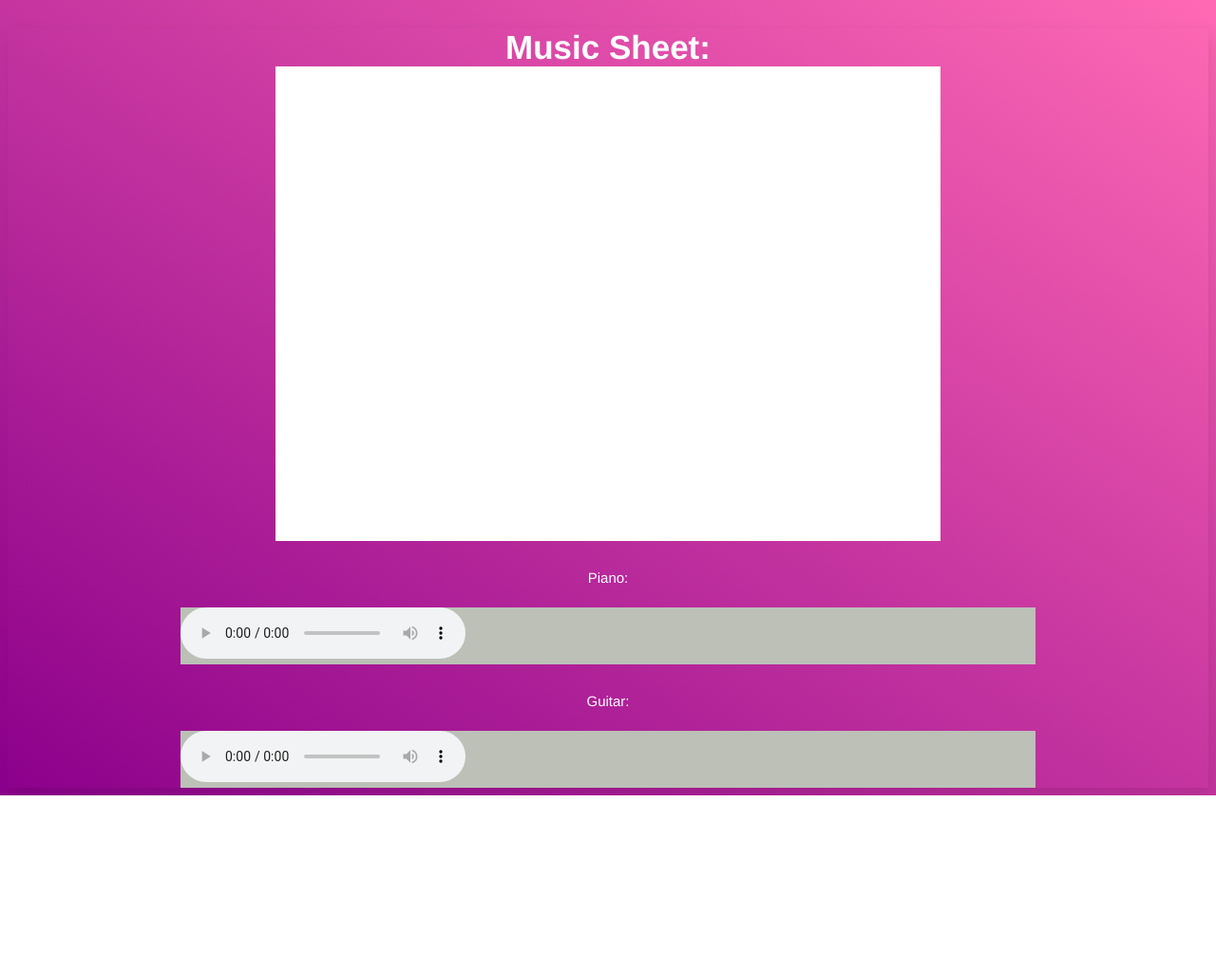
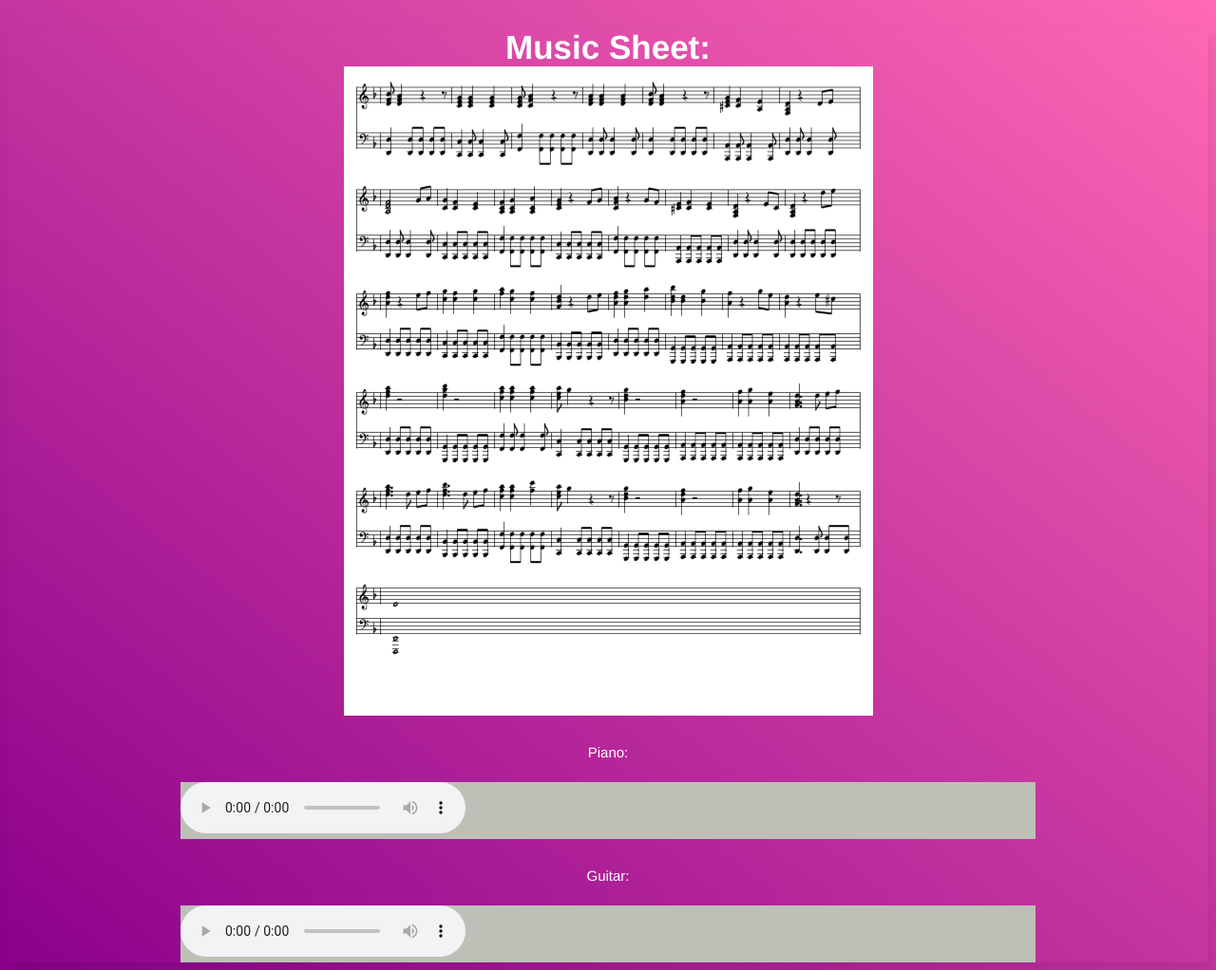
Before and after one commit to A-Aidyn/junctionX2020, a Django app: page /result/ in a window 1280 px wide. Shown: the whole page at 95% size. Before the commit the page ends 838 px from the top, so only its background shows below. Run offline with Django 3.2, Linux system fonts and the light colour scheme.

Commit message:
music sheet added

```diff
--- a/musicConv/main/static/main/style.css
+++ b/musicConv/main/static/main/style.css
@@ -62,10 +62,8 @@
 	font-family: Helvetica;
 }
 .square{
-	height: var(--space);
-	width:700px;
-	background-color: #fff;
-	margin: auto;
+	width:557px;
+	margin: auto auto;
 }
 .forAudio{
 	height: 60px;
--- a/musicConv/main/templates/main/RES.html
+++ b/musicConv/main/templates/main/RES.html
@@ -16,7 +16,7 @@
     </div>
 
     <div class="square">
-        <p class=tut_text>Here!</p>
+        <img src="{%static 'main/note.png' %}" width=557 height=684 alt="Corrupted MIDI file">
     </div>
 
     <p class=tut_text>
```
Also changed, not shown: musicConv/main/static/main/note.png (added), 1 other file.
